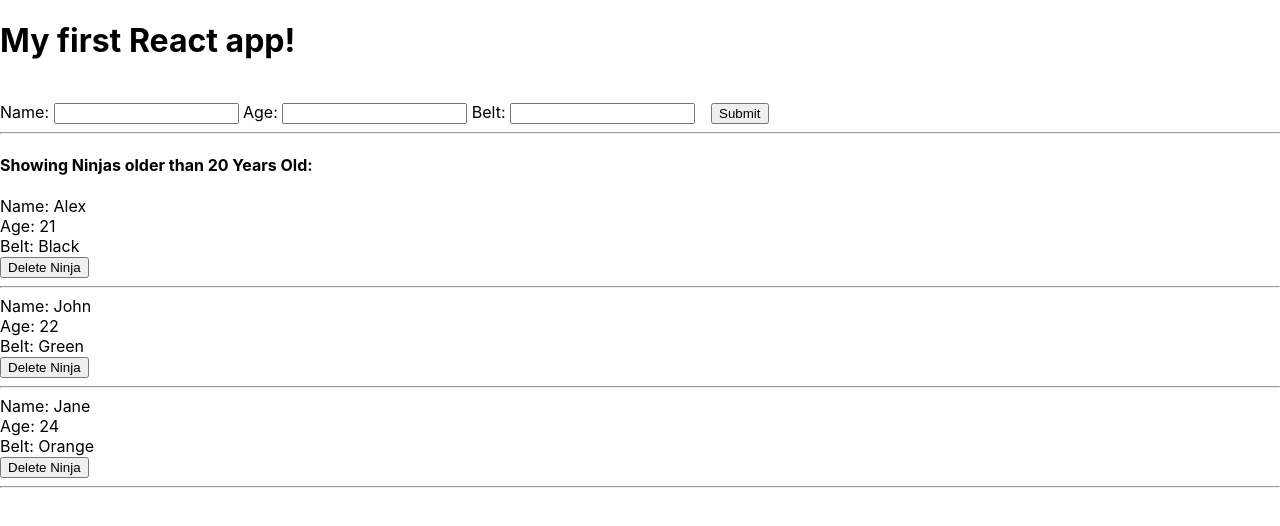
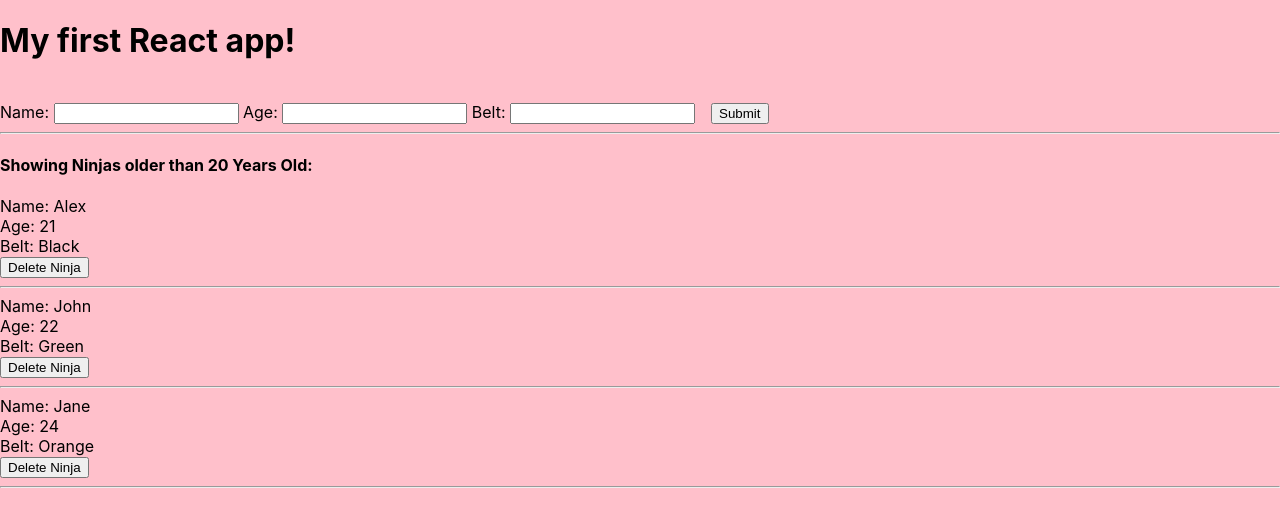
Before and after one commit to Alex-Samari/myapp, a React (Create React App) app: page / in a window 1280 px wide. Shown: the top 526 px of the page. Built offline with nearby package versions, Linux system fonts and the light colour scheme.

Commit message:
Added a simple css file

```diff
--- /dev/null
+++ b/src/Ninjas.css
@@ -0,0 +1,4 @@
+/* This css file is automatically called whenever Ninjas.js is present since it was imported there */
+body{
+    background-color: pink;
+}
--- a/src/Ninjas.js
+++ b/src/Ninjas.js
@@ -1,4 +1,5 @@
 import React from 'react';
+import './Ninjas.css';
 
 //  passing the 'ninjas' props from App.js and assigning it to 'Ninjas' const
 const Ninjas = ({ninjas, delNinja}) => {
--- a/src/index.css
+++ b/src/index.css
@@ -1,3 +1,4 @@
+/* This css file is applied virtually everywhere in the project */
 body {
   margin: 0;
   padding: 0;
```
